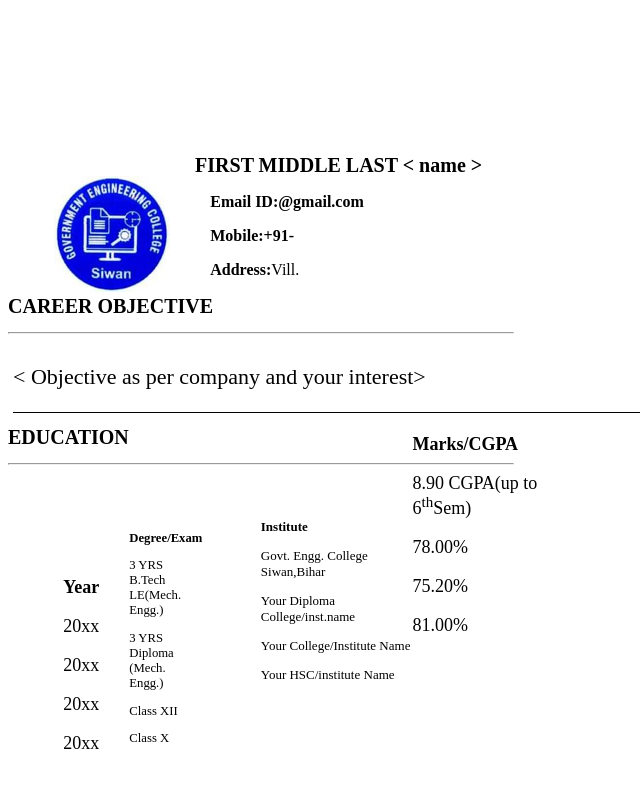
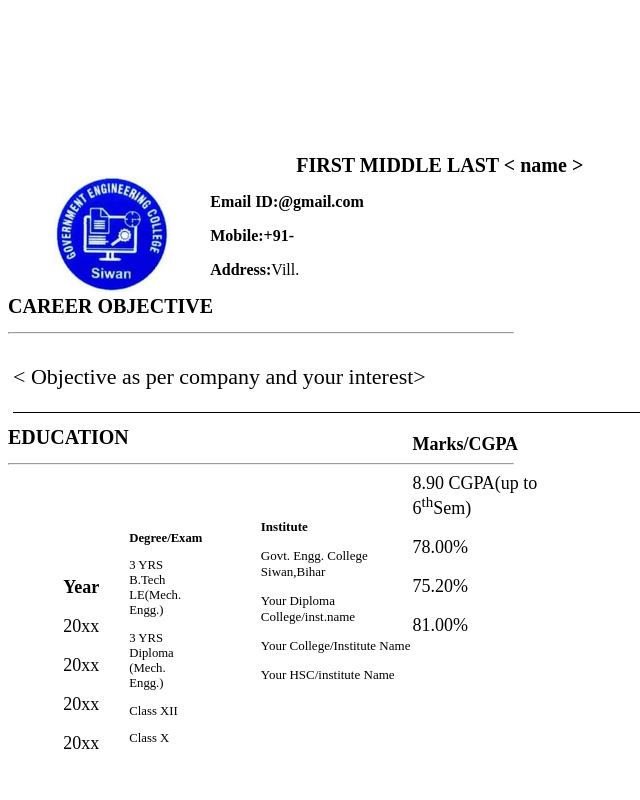
Before and after one commit to raushandeveloper/resume, a plain HTML site: page index.html in a window 1280 px wide. Shown: the top 800 px of the page, without its empty margins (0-640 px from the left). Drawn offline with Linux system fonts and the light colour scheme.

Commit message:
Update index.html

```diff
--- a/index.html
+++ b/index.html
@@ -136,7 +136,7 @@
     .top{
        position: relative;
        justify-content: center;
-       left: 37%;
+       left: 57%;
 
     }
       .top2{
```
